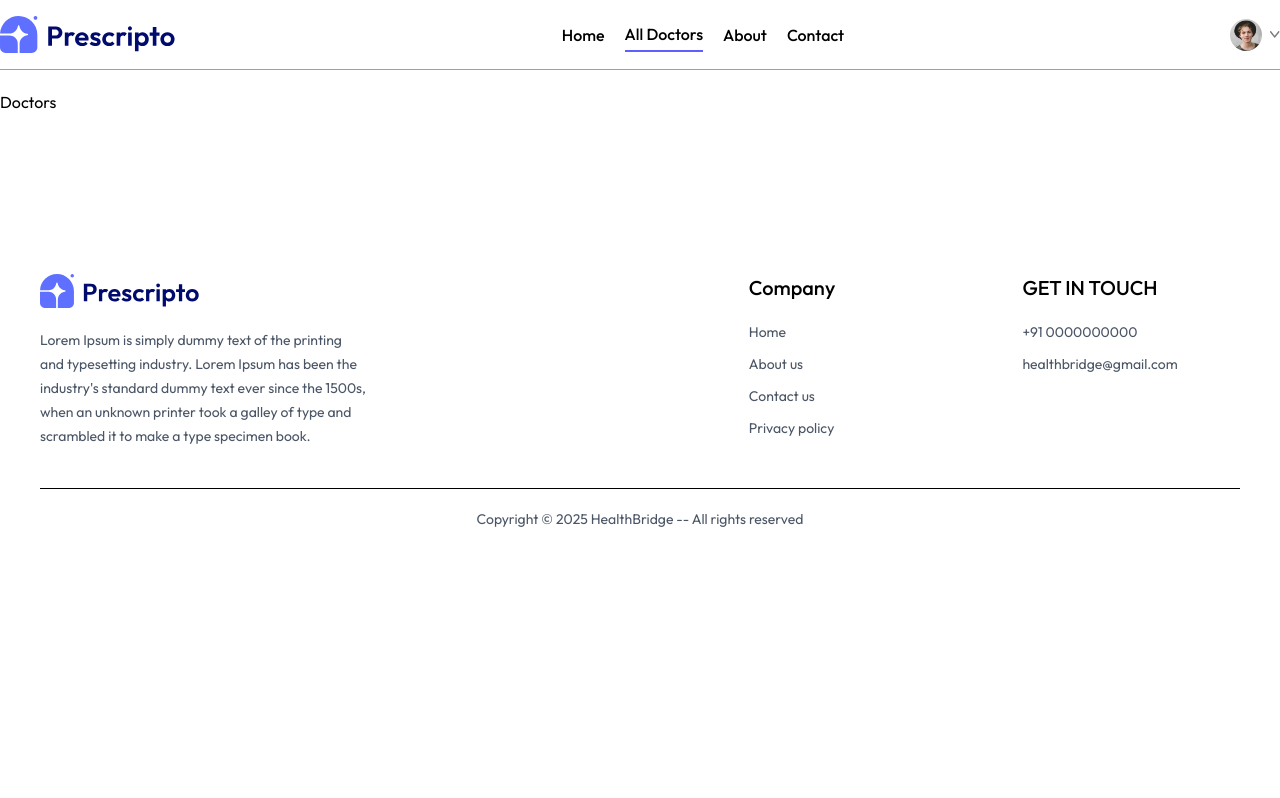
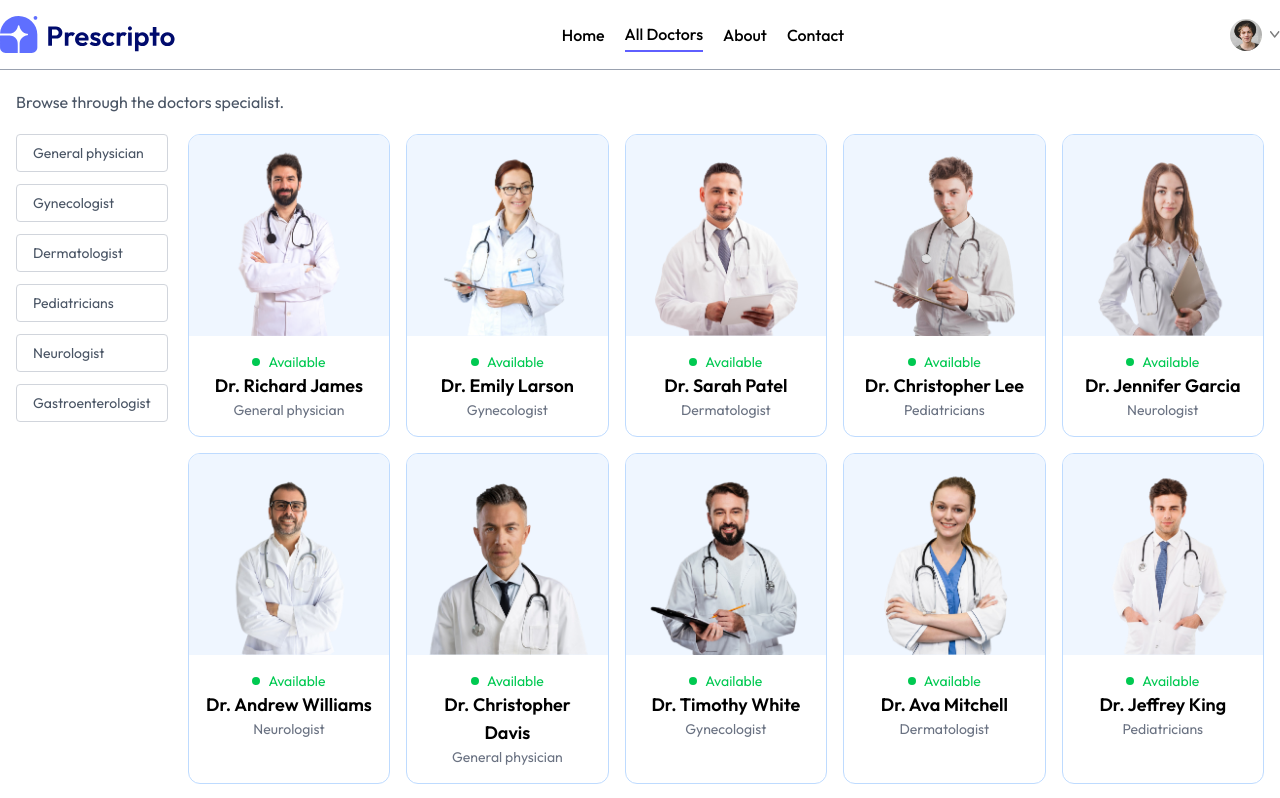
Before and after one commit to Sajjad177/HealthBridge-Frontend, a React (Vite) app: page /doctors in a window 1280 px wide. Shown: the top 798 px of the page. Built offline with nearby package versions, Linux system fonts and the light colour scheme.

Commit message:
all doctors page degine complete

```diff
--- a/src/components/Navbar.tsx
+++ b/src/components/Navbar.tsx
@@ -9,7 +9,12 @@ const Navbar = () => {
 
   return (
     <div className="flex items-center justify-between text-base py-4 mb-5 border-b border-b-gray-400">
-      <img src={assets.logo} alt="" className="w-44 cursor-pointer" />
+      <img
+        onClick={() => navigate("/")}
+        src={assets.logo}
+        alt=""
+        className="w-44 cursor-pointer"
+      />
       <ul className="hidden md:flex items-center gap-5 font-medium">
         <NavLink to={"/"}>
           <li className="cursor-pointer py-1">Home</li>
--- a/src/pages/Doctors.tsx
+++ b/src/pages/Doctors.tsx
@@ -1,10 +1,87 @@
+import { useEffect, useState, useMemo } from "react";
+import { useNavigate, useParams } from "react-router-dom";
+import { doctors } from "../assets/assets_frontend/assets";
 
 const Doctors = () => {
-    return (
-        <div>
-            Doctors
+  const { speciality } = useParams();
+  const navigate = useNavigate();
+  const [filterDoc, setFilterDoc] = useState([]);
+
+
+  const filteredDoctors = useMemo(() => {
+    return speciality
+      ? doctors.filter((doc) => doc.speciality === speciality)
+      : doctors;
+  }, [speciality]);
+
+  useEffect(() => {
+    setFilterDoc(filteredDoctors as any);
+  }, [filteredDoctors]);
+
+  return (
+    <div className="w-full px-4">
+      <p className="text-gray-600">Browse through the doctors specialist.</p>
+
+      <div className="flex flex-col sm:flex-row items-start gap-5 mt-5">
+        {/* -------- Speciality Menu -------- */}
+        <div className="flex flex-col gap-3 text-sm text-gray-600">
+          {[
+            "General physician",
+            "Gynecologist",
+            "Dermatologist",
+            "Pediatricians",
+            "Neurologist",
+            "Gastroenterologist",
+          ].map((category) => (
+            <p
+              key={category}
+              onClick={() =>
+                speciality === category
+                  ? navigate("/doctors")
+                  : navigate(`/doctors/${category}`)
+              }
+              className={`w-[94vw] sm:w-auto px-4 py-2 border border-gray-300 rounded transition-all cursor-pointer ${
+                speciality === category ? "bg-indigo-100 text-black" : ""
+              }`}
+            >
+              {category}
+            </p>
+          ))}
         </div>
-    );
+
+        {/* -------- Doctors List -------- */}
+        <div className="w-full grid grid-cols-auto gap-6">
+          {filterDoc.length > 0 ? (
+            filterDoc.map((item: any) => (
+              <div
+                key={item._id}
+                onClick={() => navigate(`/appointment/${item._id}`)}
+                className="border border-blue-200 rounded-xl overflow-hidden cursor-pointer hover:-translate-y-2 transition-all duration-300 ease-in-out "
+              >
+                <img
+                  src={item.image}
+                  alt={item.name}
+                  className=" bg-blue-50"
+                />
+                <div className="p-4 text-center">
+                  <div className="flex items-center justify-center gap-2 text-sm text-green-500">
+                    <span className="w-2 h-2 bg-green-500 rounded-full inline-block"></span>
+                    <p>Available</p>
+                  </div>
+                  <p className="font-semibold text-lg">{item.name}</p>
+                  <p className="text-gray-500 text-sm">{item.speciality}</p>
+                </div>
+              </div>
+            ))
+          ) : (
+            <p className="text-center text-gray-500 col-span-full">
+              No doctors found for this speciality.
+            </p>
+          )}
+        </div>
+      </div>
+    </div>
+  );
 };
 
 export default Doctors;
```
Also changed, not shown: src/assets/assets_admin/assets.ts (renamed from src/assets/assets_admin/assets.js).
